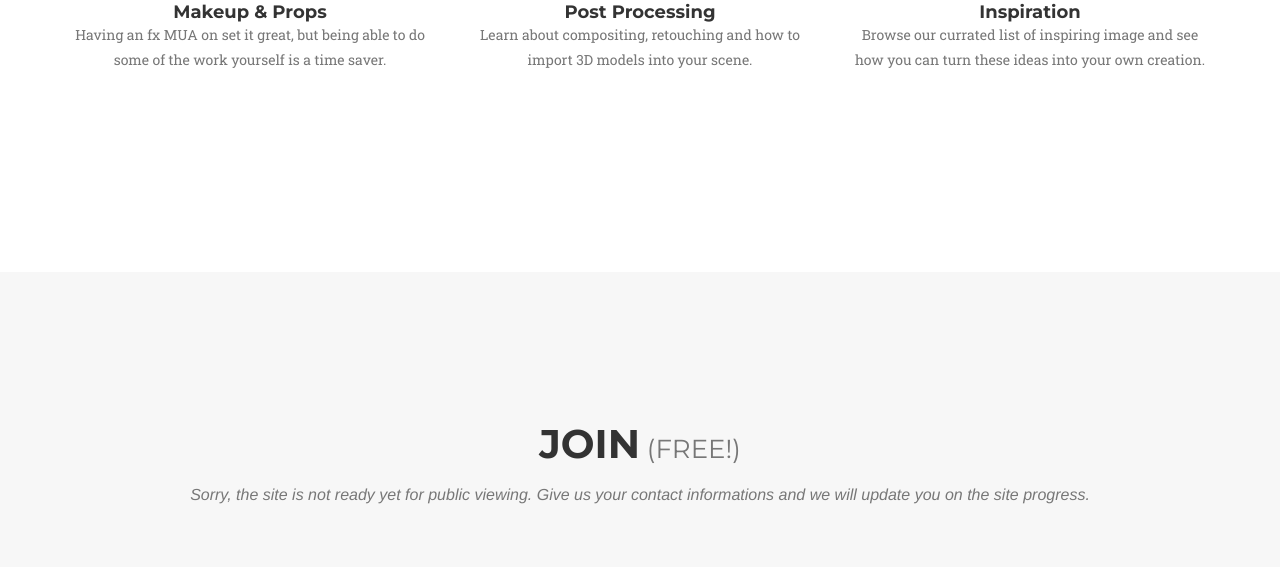
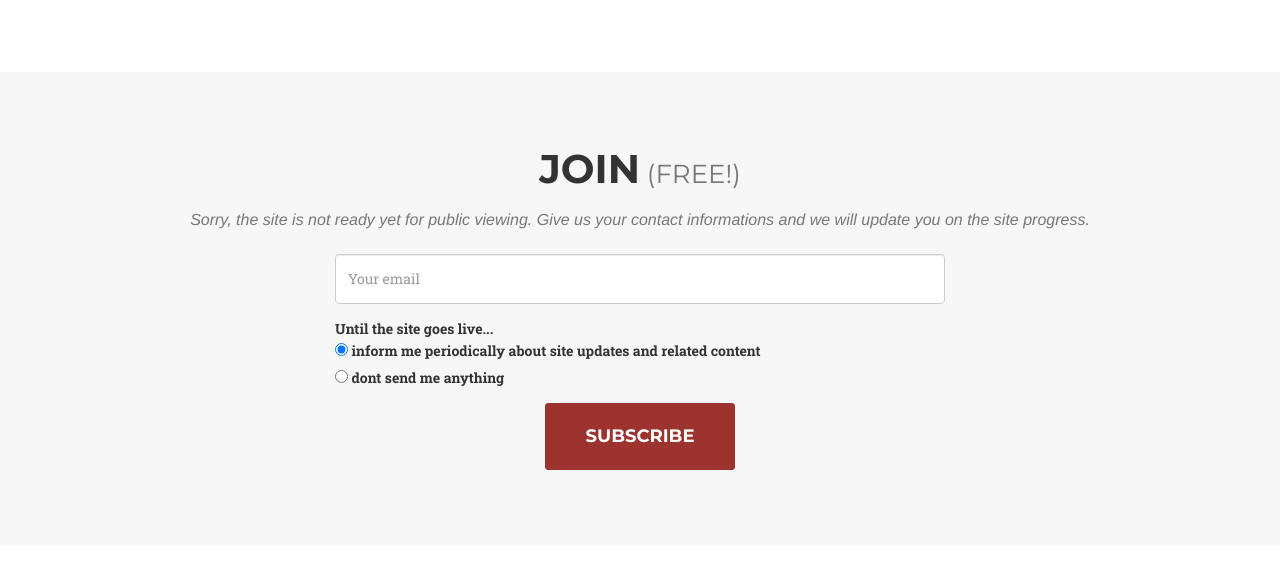
Before and after one commit to AlainPilon/AlainPilon.github.io, a plain HTML site: page index.html in a window 1280 px wide. Shown: the part 1361-1928 px from the top of the page. Drawn offline with nearby package versions, Linux system fonts and the light colour scheme; a script that the page names is missing; a web font is replaced by a local one.

Commit message:
add and style MC form (still fugly)

```diff
--- a/css/application.css
+++ b/css/application.css
@@ -321,7 +321,7 @@ header .intro-text .intro-heading {
 }
 
 section {
-    padding: 100px 0;
+    padding: 75px 0;
 }
 
 section h2.section-heading {
@@ -331,7 +331,7 @@ section h2.section-heading {
 }
 
 section h3.section-subheading {
-    margin-bottom: 75px;
+    margin-bottom: 25px;
     text-transform: none;
     font-family: "Droid Serif","Helvetica Neue",Helvetica,Arial,sans-serif;
     font-size: 16px;
@@ -341,7 +341,7 @@ section h3.section-subheading {
 
 @media(min-width:768px) {
     section {
-        padding: 150px 0;
+        padding: 75px 0;
     }
 }
 
--- a/index.html
+++ b/index.html
@@ -134,7 +134,45 @@
               </h3>
           </div>
           <div class="col-lg-12 text-center">
-            FORM GOES HERE
+
+
+
+
+            <!-- Begin MailChimp Signup Form -->
+            <div id="mc_embed_signup" class='col-md-6 col-md-offset-3'>
+              <form action="//photography.us10.list-manage.com/subscribe/post?u=37ab6ebf96d317620ead06b29&amp;id=2565cd8d28" method="post" id="mc-embedded-subscribe-form" name="mc-embedded-subscribe-form" class="validate" target="_blank" novalidate>
+                <div id="mc_embed_signup_scroll">
+
+                  <div class="mc-field-group form-group">
+                  	<input type="email" value="" name="EMAIL" placeholder="Your email" style='height: 50px;' class="form-control required email" id="mce-EMAIL">
+                  </div>
+                  <div class="mc-field-group input-group" style='text-align: left'>
+                    <strong>Until the site goes live...</strong>
+                    <ul class='list-unstyled'>
+                      <li>
+                        <input type="radio" checked='checked' value="inform me periodically about site updates and related content" name="MMERGE1" id="mce-MMERGE1-0">
+                        <label for="mce-MMERGE1-0">inform me periodically about site updates and related content</label>
+                      </li>
+                      <li>
+                        <input type="radio" value="dont send me anything" name="MMERGE1" id="mce-MMERGE1-1">
+                        <label for="mce-MMERGE1-1">dont send me anything</label>
+                      </li>
+                    </ul>
+                  </div>
+                  <div id="mce-responses" class="clear">
+                		<div class="response" id="mce-error-response" style="display:none"></div>
+                		<div class="response" id="mce-success-response" style="display:none"></div>
+                	</div>
+                  <!-- real people should not fill this in and expect good things - do not remove this or risk form bot signups-->
+                  <div style="position: absolute; left: -5000px;"><input type="text" name="b_37ab6ebf96d317620ead06b29_2565cd8d28" tabindex="-1" value=""></div>
+                  <div class="clear">
+                    <input type="submit" value="Subscribe" name="subscribe" id="mc-embedded-subscribe" class="btn btn-xl">
+                  </div>
+                </div>
+              </form>
+            </div>
+            <script type='text/javascript' src='//s3.amazonaws.com/downloads.mailchimp.com/js/mc-validate.js'></script><script type='text/javascript'>(function($) {window.fnames = new Array(); window.ftypes = new Array();fnames[0]='EMAIL';ftypes[0]='email';fnames[1]='MMERGE1';ftypes[1]='radio';}(jQuery));var $mcj = jQuery.noConflict(true);</script>
+            <!--End mc_embed_signup-->
 
           </div>
       </div>
```
